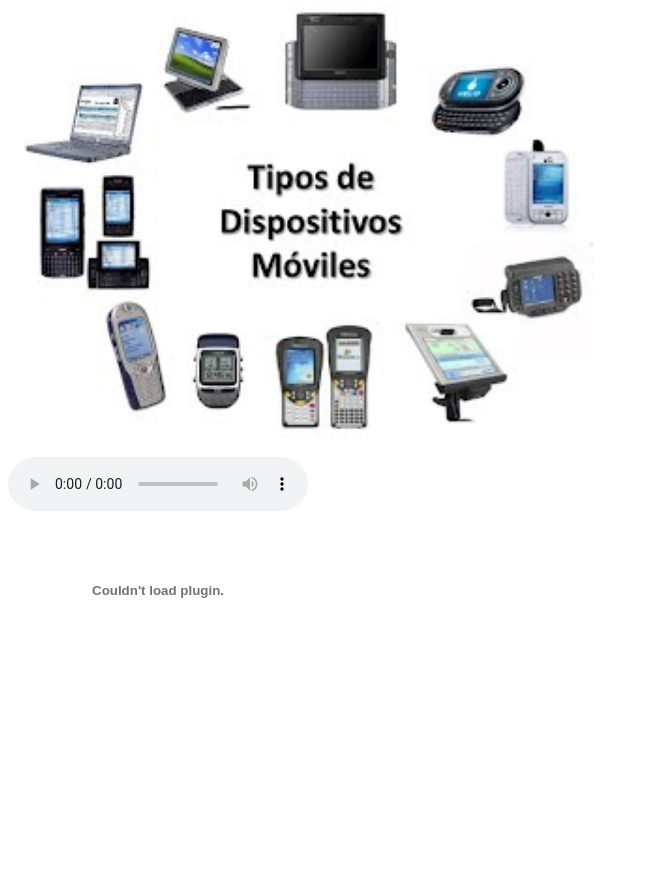
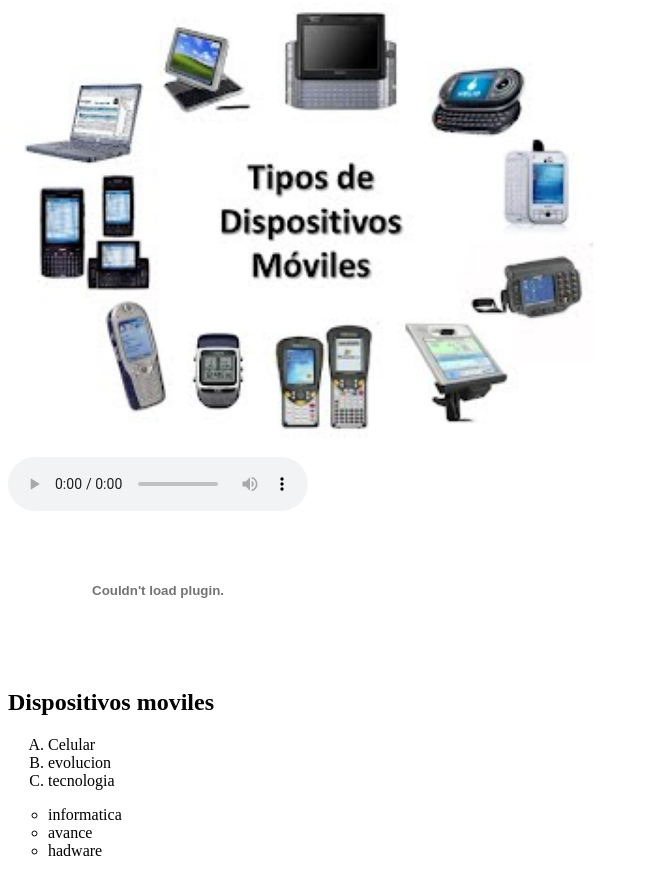
Before and after one commit to Meli-Lopez/dispositivos-moviles-, a plain HTML site: page index.html in a window 1280 px wide. Shown: the part 460-1336 px from the top of the page, without its empty margins (0-648 px from the left). Before the commit the page ends 1137 px from the top, so only its background shows below. Drawn offline with Linux system fonts and the light colour scheme.

Commit message:
actividad
xd

```diff
--- a/index.html
+++ b/index.html
@@ -20,5 +20,22 @@
     <br>
 
     <object data="pdf dispositivos moviles.pdf" type=""></object>
+    <br>
+
+    <!-- <ol>lista organizda y no organizada</ol> -->
+    <h2>Dispositivos moviles</h2>
+    <ol type="A">
+        <li>Celular</li>
+        <li>evolucion</li>
+        <li>tecnologia</li>
+    </ol>
+    <ul style="list-style:circle;">
+        <li>informatica</li>
+        <li>avance</li>
+        <li>hadware</li>
+
+
+    </ul>
+
 </body>
 </html>
```
